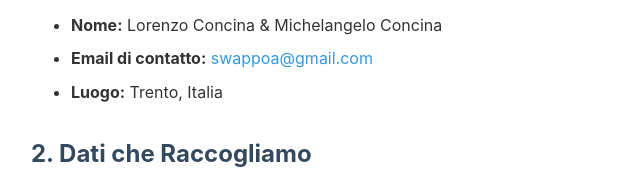
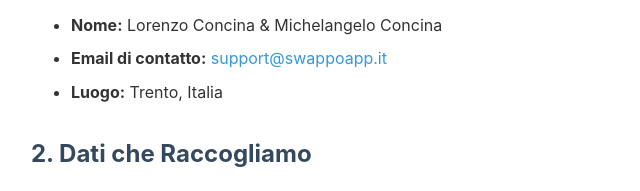
Before and after one commit to swappoapp/swappo-legal, a plain HTML site: page privacy_it.html in a window 1280 px wide. Shown: the part 352-543 px from the top of the page, 249-889 px from the left. Drawn offline with Linux system fonts and the light colour scheme.

Commit message:
Update privacy_it.html

```diff
--- a/privacy_it.html
+++ b/privacy_it.html
@@ -61,7 +61,7 @@
         <p>L'entità responsabile dei tuoi dati è:</p>
         <ul>
             <li><strong>Nome:</strong> Lorenzo Concina & Michelangelo Concina</li>
-            <li><strong>Email di contatto:</strong> <a href="mailto:swappoa@gmail.com">swappoa@gmail.com</a></li>
+            <li><strong>Email di contatto:</strong> <a href="mailto:swappoa@gmail.com">support@swappoapp.it</a></li>
             <li><strong>Luogo:</strong> Trento, Italia</li>
         </ul>
 
```
